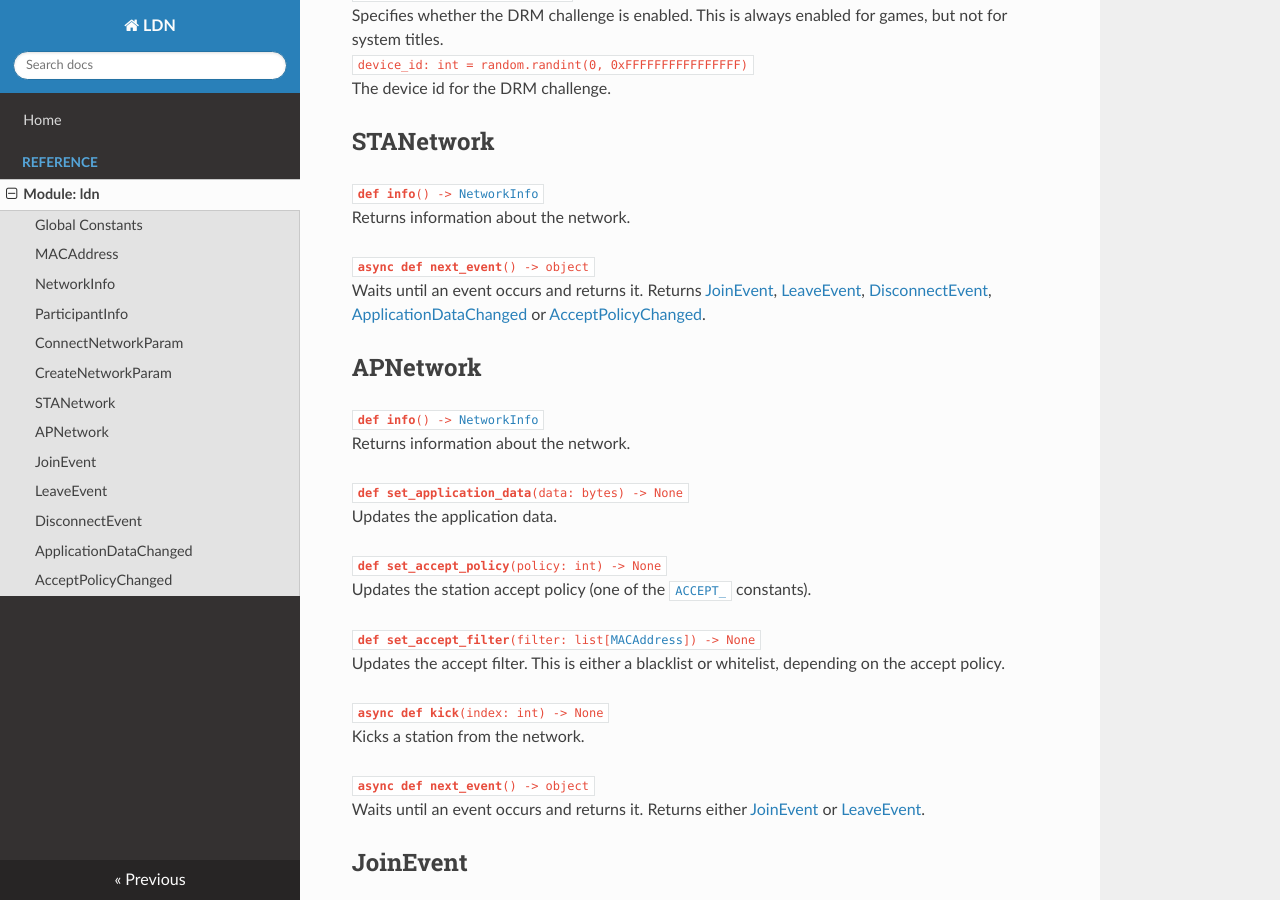
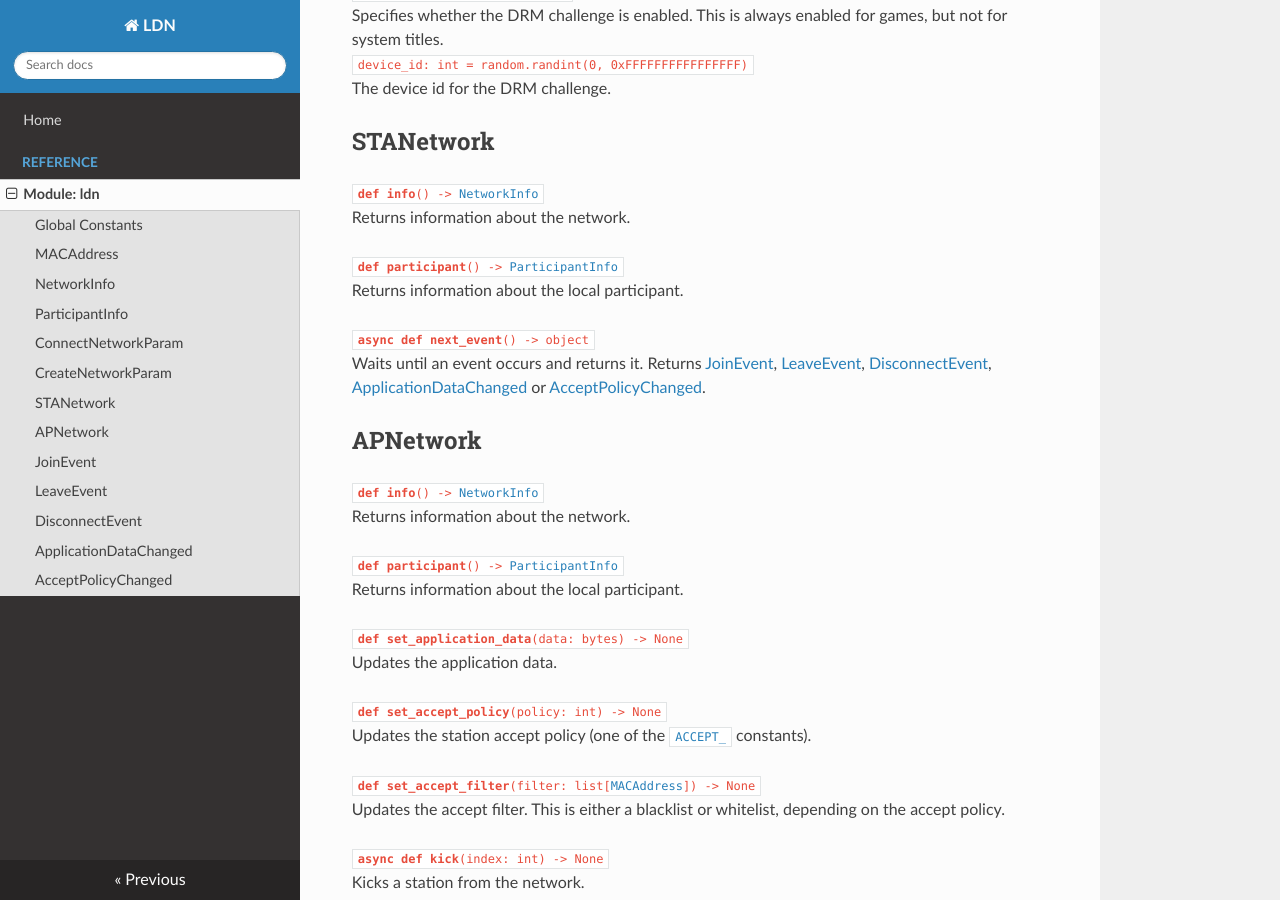
Before and after one commit to kinnay/LDN, an MkDocs documentation site: the page built from docs/reference/ldn.md, in a window 1280 px wide and 900 px high, scrolled down 4874 px. Built offline with MkDocs 1.6.1, drawn with Linux system fonts in a browser that asks for light colours; nearby versions of some CDN libraries.

Commit message:
Add methods to obtain information about local participant

```diff
--- a/docs/reference/ldn.md
+++ b/docs/reference/ldn.md
@@ -180,12 +180,18 @@ Implements the local wireless protocol used by the Nintendo Switch.
 <code>**def info**() -> [NetworkInfo](#networkinfo)</code><br>
 <span class="docs">Returns information about the network.</span>
 
+<code>**def participant**() -> [ParticipantInfo](#participantinfo)</code><br>
+<span class="docs">Returns information about the local participant.</span>
+
 <code>**async def next_event**() -> object</code><br>
 <span class="docs">Waits until an event occurs and returns it. Returns [JoinEvent](#Joinevent), [LeaveEvent](#leaveevent), [DisconnectEvent](#disconnected), [ApplicationDataChanged](#applicationdatachanged) or [AcceptPolicyChanged](#acceptpolicychanged).</span>
 
 ## APNetwork
 <code>**def info**() -> [NetworkInfo](#networkinfo)</code><br>
 <span class="docs">Returns information about the network.</span>
+
+<code>**def participant**() -> [ParticipantInfo](#participantinfo)</code><br>
+<span class="docs">Returns information about the local participant.</span>
 
 <code>**def set_application_data**(data: bytes) -> None</code><br>
 <span class="docs">Updates the application data.</span>
```
Also changed, not shown: ldn/__init__.py (+8 -0 lines).
